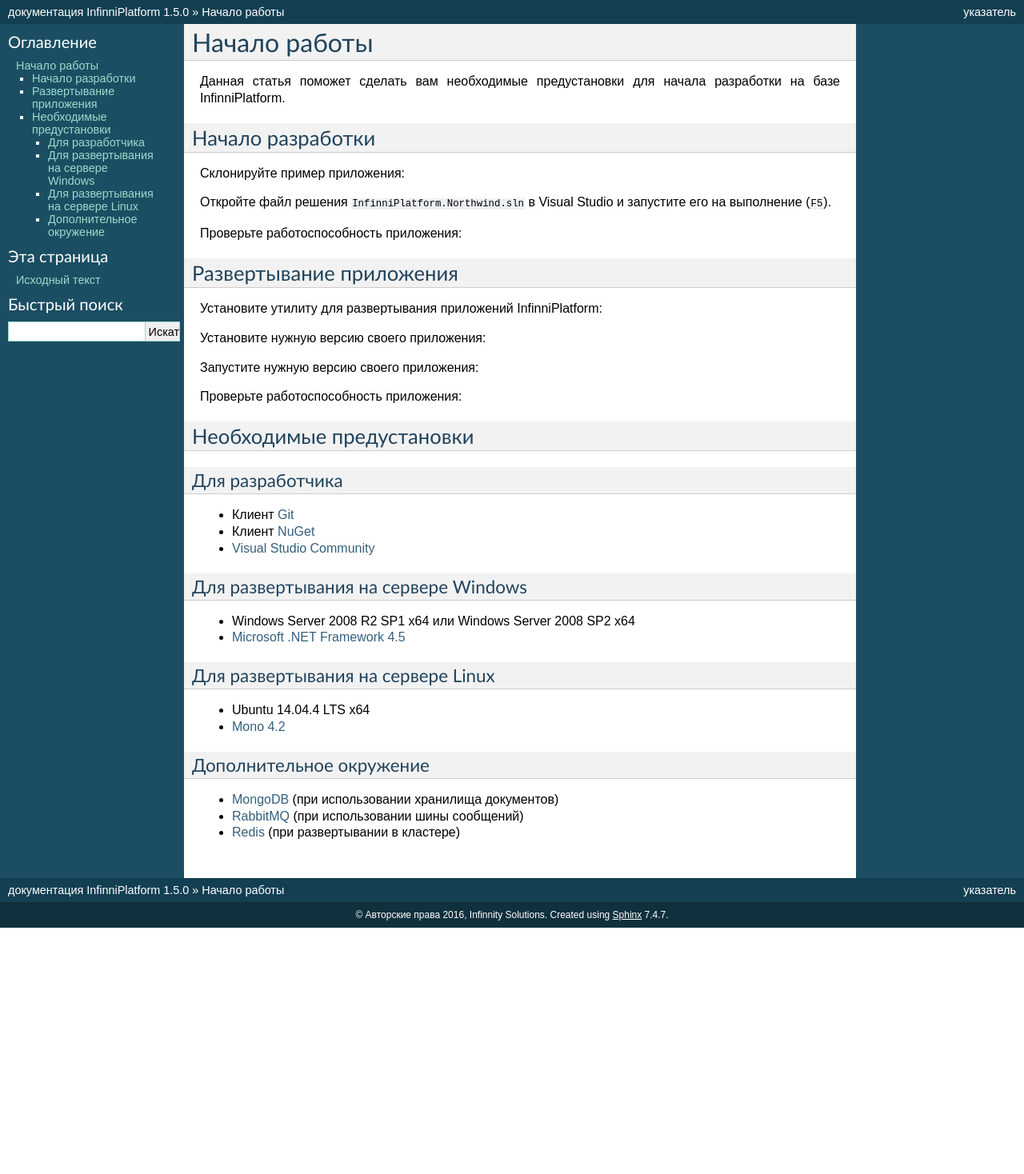
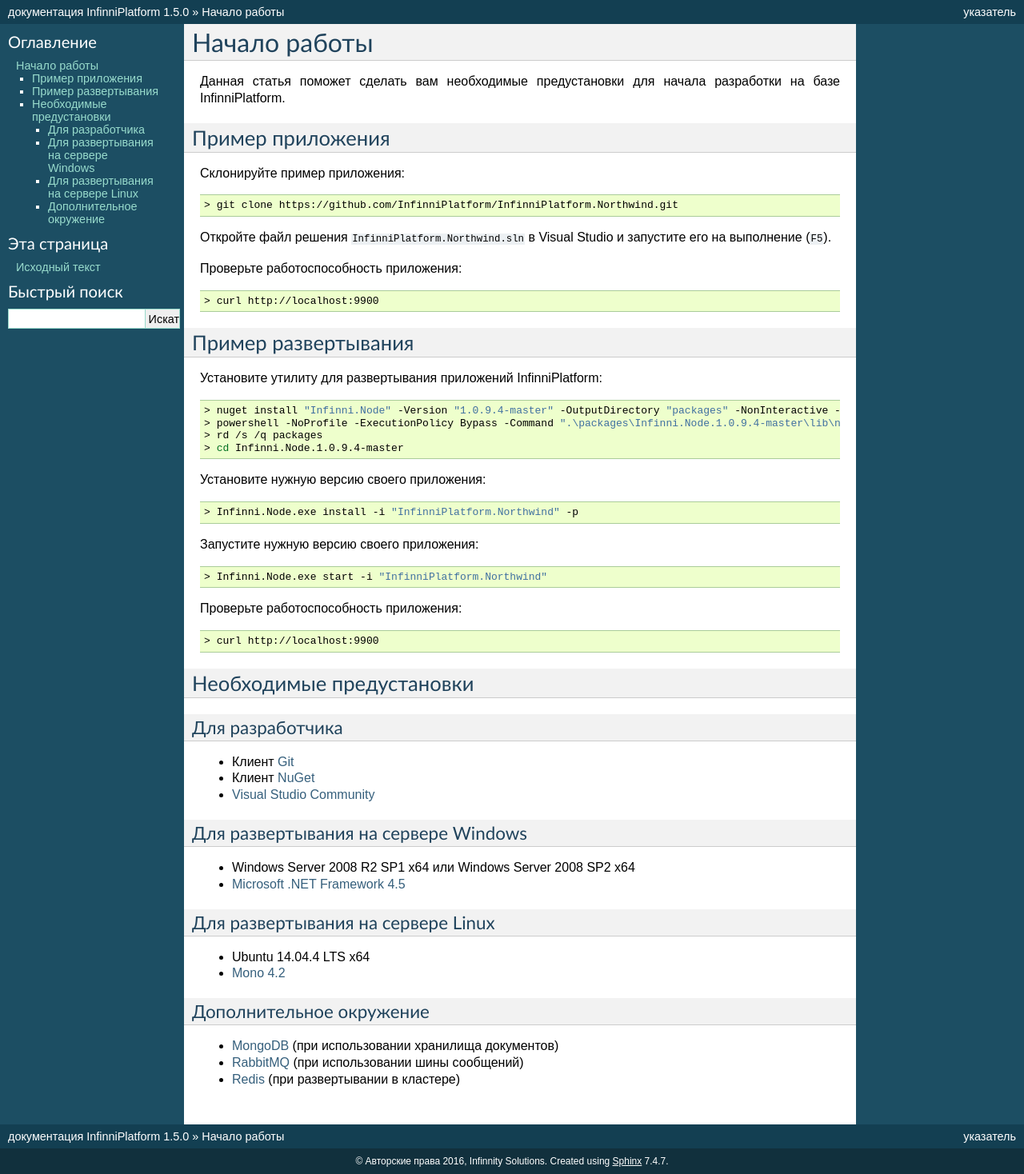
Before and after one commit to InfinniPlatform/InfinniPlatform.readthedocs.org, a Sphinx documentation site: the page built from docs/source/index.rst, in a window 1280 px wide. Shown: the whole page at 80% size. Built offline with Sphinx 7.4.7, drawn with Linux system fonts in a browser that asks for light colours; before the commit the page ends 1160 px from its top, so only the background shows below that.

Commit message:
Fix code-blocks

```diff
--- a/docs/source/index.rst
+++ b/docs/source/index.rst
@@ -3,27 +3,30 @@
 
 Данная статья поможет сделать вам необходимые предустановки для начала разработки на базе InfinniPlatform.
 
-Начало разработки
+Пример приложения
 -----------------
 
 Склонируйте пример приложения:
 
-.. sourcecode:: bash
+.. code-block:: bash
+
     > git clone https://github.com/InfinniPlatform/InfinniPlatform.Northwind.git
 
 Откройте файл решения ``InfinniPlatform.Northwind.sln`` в Visual Studio и запустите его на выполнение (``F5``).
 
 Проверьте работоспособность приложения:
 
-.. sourcecode:: bash
+.. code-block:: bash
+
     > curl http://localhost:9900
 
-Развертывание приложения
-------------------------
+Пример развертывания
+--------------------
 
 Установите утилиту для развертывания приложений InfinniPlatform:
 
-.. sourcecode:: bash
+.. code-block:: bash
+
     > nuget install "Infinni.Node" -Version "1.0.9.4-master" -OutputDirectory "packages" -NonInteractive -Prerelease -Source "http://nuget.org/api/v2;http://nuget.infinnity.ru/api/v2"
     > powershell -NoProfile -ExecutionPolicy Bypass -Command ".\packages\Infinni.Node.1.0.9.4-master\lib\net45\Install.ps1"
     > rd /s /q packages
@@ -31,17 +34,20 @@
 
 Установите нужную версию своего приложения:
 
-.. sourcecode:: bash
+.. code-block:: bash
+
     > Infinni.Node.exe install -i "InfinniPlatform.Northwind" -p
 
 Запустите нужную версию своего приложения:
 
-.. sourcecode:: bash
+.. code-block:: bash
+
     > Infinni.Node.exe start -i "InfinniPlatform.Northwind"
 
 Проверьте работоспособность приложения:
 
-.. sourcecode:: bash
+.. code-block:: bash
+
     > curl http://localhost:9900
 
 Необходимые предустановки
@@ -80,4 +86,4 @@
 .. _Mono 4.2: http://www.mono-project.com/download/
 .. _MongoDB: https://www.mongodb.com/download-center
 .. _RabbitMQ: https://www.rabbitmq.com/download.html
-.. _Redis:
+.. _Redis: http://redis.io/download
```
